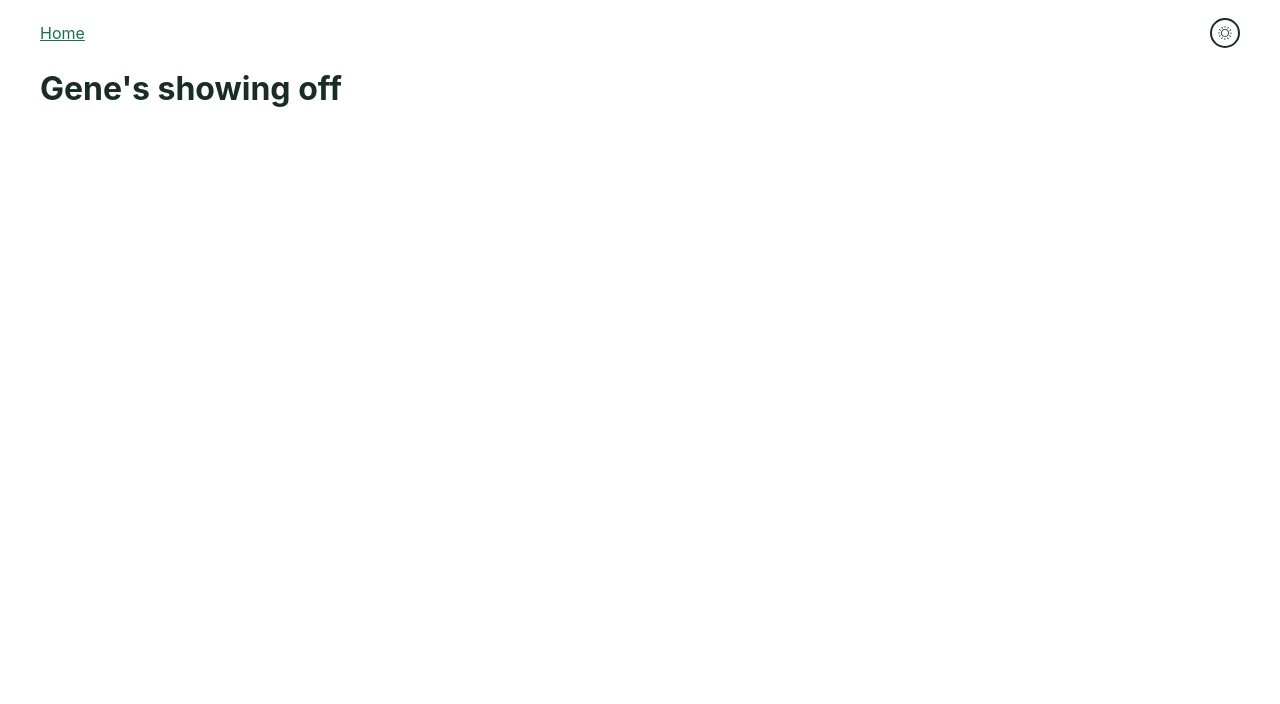
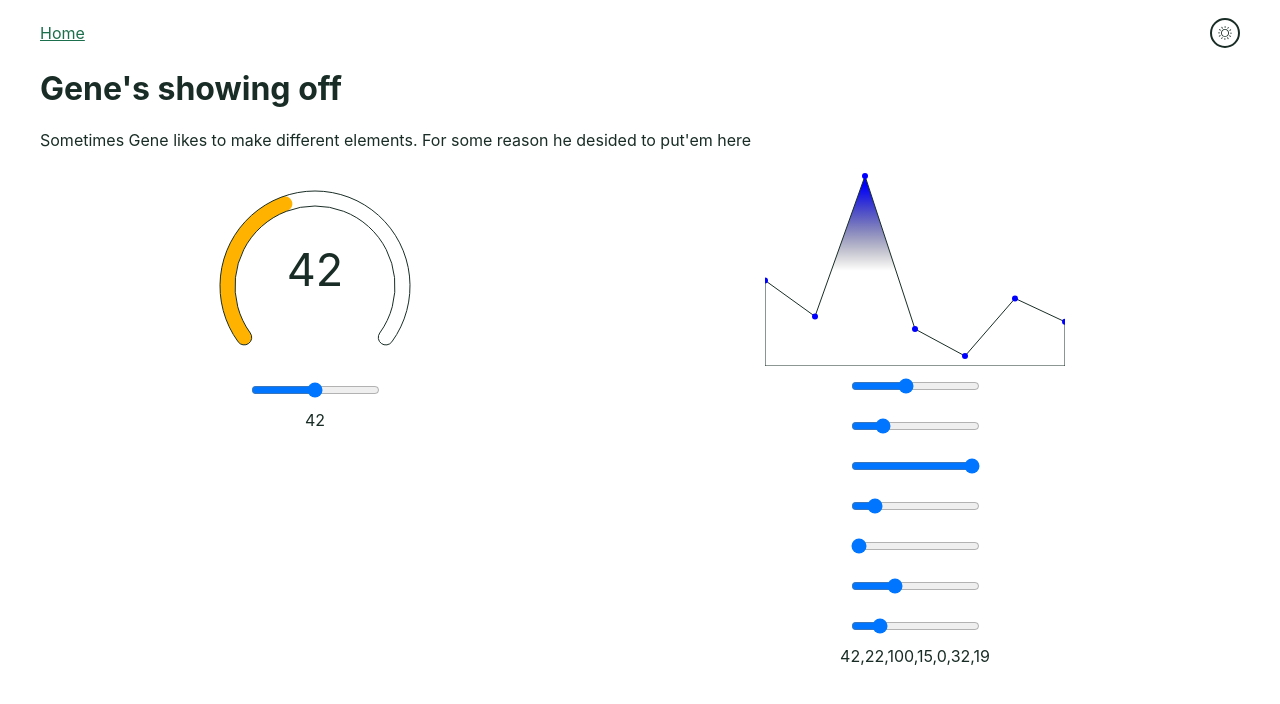
Before and after one commit to g4ps/website, a React (Create React App) app: page /showOff in a window 1280 px wide. Shown: the top 704 px of the page. Built offline with nearby package versions, Linux system fonts and the light colour scheme.

Commit message:
Finished a couple of elements

```diff
--- /dev/null
+++ b/src/components/ArchingRange/ArchingRange.jsx
@@ -0,0 +1,103 @@
+import styles from "./ArchingRange.module.scss";
+import {useMemo, useCallback} from 'react';
+
+// eslint-disable-next-line
+import Boop from '../Boop/Boop.jsx';
+
+const tupleToString = (t) => {
+    return "" + t[0] + " " + t[1];
+};
+
+//Size of the resulting svg
+const size = 200;
+//center of the circle
+const center = [100, 120];
+//Fraction of the circle filled
+const circleFill = 0.7;
+//Radius of the resulting arch
+const rad = 95;
+//Thickness of the circle
+const thickness = 15;
+//Color of the letter and the outline
+const outlineTextColor = "var(--text-color)";
+
+const ArchingRange = ({min, max, value}) => {
+
+    const currFraction = useMemo(() => {
+        //Converting value to fraction
+        return (value - min) / (max - min);
+    }, [min, max, value]);
+
+    const fillColor = useMemo(() => {
+        //color of the arch
+        return `hsl(${currFraction * 100}, 100%, 50%)`;
+    }, [currFraction]);
+
+    const isLargeFlag = useCallback((fr) => {
+        //in svgs we gotta have something called 'large-flag'. This thing takes care of this
+        return circleFill * fr > .5 ? 1 : 0;
+    }, []);
+
+    const fracToAng = useCallback((frac) => {
+        //converts fraction to angle
+        return (frac * circleFill  + ((1 - circleFill) / 2)) * 2 * Math.PI;
+    }, []);
+
+    const fracToPosition = useCallback((frac, rad) => {
+        //converts fraction to a position in SVg
+        const ang = fracToAng(frac);
+        return [Math.sin(-ang) * rad + center[0],
+                Math.cos(ang) * rad + center[1]];
+    }, [fracToAng]);
+
+    const fracToPath = useCallback((frac) => {
+        //returns a string of the path of the arch with respect to the given fraction
+        return `M ${tupleToString(fracToPosition(0, rad))}
+                A ${thickness/2} ${thickness/2}, 0, 0, 0, ${tupleToString(fracToPosition(0, rad - thickness))},
+                A ${rad - thickness} ${rad - thickness}, 1, ${isLargeFlag(frac)}, 1,
+                         ${tupleToString(fracToPosition(frac, rad - thickness))}
+                A ${thickness/2} ${thickness/2}, 1, 1, 0, ${tupleToString(fracToPosition(frac, rad))},
+                A ${rad} ${rad}, 0, ${isLargeFlag(frac)}, 0, ${tupleToString(fracToPosition(0, rad))},
+                `;
+    }, [fracToPosition, isLargeFlag]);
+
+
+    const getPath = useMemo(() => {
+        //value arch
+        return fracToPath(currFraction);
+    }, [fracToPath, currFraction]);
+
+    const getFullPath = useMemo(() => {
+        //full arch, used for the outline
+        return fracToPath(1);
+    }, [fracToPath]);
+
+    //There's some debugging things still in the return clause, maybe gonna use'em later
+    return (
+        <div className={styles.archingRange}>
+          <svg widht={size} height={size}>
+            <linearGradient id="Gradient1">
+              <stop stopColor="red" offset="0" />
+              {/* <stop stopColor="" offset="50" /> */}
+            </linearGradient>
+            {/* <circle cx={center[0]} cy={center[1]} r="800" fill="white"/> */}
+            {/* <circle cx={center[0]} cy={center[1]} r={rad} stroke="grey"/> */}
+            {/* <circle cx={center[0]} cy={center[1]} r={rad - thickness} stroke="grey"/> */}
+            {/* {[0, 10, 80, 90, 100].map((i, pos) => */}
+            {/*     <Boop key={pos} center={fracToPosition(i / 100, 95)}/> */}
+            {/* )} */}
+            {/* {[0, 10, 80, 90, 100].map((i, pos) => */}
+            {/*     <Boop key={pos} center={fracToPosition(i / 100, 80)}/> */}
+            {/* )} */}
+            {/* <Boop center={fracToPosition(currFraction, 85)}/> */}
+            <path d={getPath} /* fill="green" */
+                  fill={fillColor} />
+            <path d={getFullPath} /* fill="green" */
+                  fill="transparent" stroke={outlineTextColor} />
+            <text x={center[0]} y={center[1]} fill={outlineTextColor} >{value}</text>
+          </svg>
+        </div>
+    );
+};
+
+export default ArchingRange;
--- /dev/null
+++ b/src/components/ArchingRange/ArchingRange.module.scss
@@ -0,0 +1,11 @@
+.archingRange {
+    svg {
+	fill: linear-gradient(#e66465, #9198e5);
+	width: 200px;
+	height: 200px;
+	text {
+	    text-anchor: middle;
+            font-size: 45px;
+	}
+    }
+}
--- /dev/null
+++ b/src/components/Boop/Boop.jsx
@@ -0,0 +1,8 @@
+const Boop = ({center, rad=5, fill="red"}) => {
+    //Simple boop
+    return (
+        <circle cx={center[0]} cy={center[1]} r={rad} fill={fill}/>
+    );
+};
+
+export default Boop;
--- /dev/null
+++ b/src/components/EvgGraph/EvgGraph.jsx
@@ -0,0 +1,68 @@
+// eslint-disable-next-line
+import Boop from '../Boop/Boop.jsx';
+
+import styles from './EvgGraph.module.scss';
+import {useMemo, useCallback} from 'react';
+
+const tupleToString = (t) => {
+    return "" + t[0] + " " + t[1];
+};
+
+//Size of the resulting svg
+const height = 200;
+const width = 300;
+const pad = 0.9;
+
+//Color of the letter and the outline
+const outlineTextColor = "var(--text-color)";
+
+const EvgGraph = ({data = []}) => {
+
+    const datumRange = useMemo(() => {
+        return [Math.min(...data), Math.max(...data)];
+        // eslint-disable-next-line
+    }, []);
+
+    const dataLength = useMemo(() => {
+        return data.length;
+        // eslint-disable-next-line
+    }, []);
+
+    const datumToSvgPos = useCallback((datum, ord) => {
+        const range = datumRange[1] - datumRange[0];
+        const yp = height - ((datum - datumRange[0]) / range * height) * pad
+              - (1 - pad) * height / 2;
+        const xp = width * ord / (dataLength - 1);
+        return [xp, yp];
+    }, [datumRange, dataLength]);
+
+    const svgPositions = useMemo(() => {
+        return data.map((i, pos) => datumToSvgPos(i, pos));
+    }, [data, datumToSvgPos]);
+
+    const graphPath = useMemo(() => {
+        let ret =  `M ${width} ${height} L 0 ${height} `;
+        svgPositions.forEach(i => {
+            ret += ` L ${tupleToString(i)} `;
+        });
+        ret += ` L ${width} ${height}  `;
+        return ret;
+    }, [svgPositions]);
+
+    return (
+        <div className={styles.evgGraph}>
+          <svg widht={width} height={height}>
+            <linearGradient id="myGradient" gradientTransform="rotate(90)">
+              <stop offset="5%" stop-color="blue" />
+              <stop offset="50%" stop-color="transparent" />
+            </linearGradient>
+            <path d={graphPath} fill="url(#myGradient)" stroke={outlineTextColor}/>
+            {svgPositions.map((i, pos) =>
+                <Boop key={pos} center={i} fill={"blue"} rad={3}/>
+            )}
+          </svg>
+        </div>
+    );
+};
+
+export default EvgGraph;
--- /dev/null
+++ b/src/components/EvgGraph/EvgGraph.module.scss
@@ -0,0 +1,5 @@
+.evgGraph {
+    display: inherit;
+    svg {
+    }
+}
--- a/src/components/Slider/Slider.jsx
+++ b/src/components/Slider/Slider.jsx
@@ -1,10 +1,10 @@
-import './Slider.scss';
+import styles from './Slider.module.scss';
 import {useMemo} from 'react';
 
-const Slider = ({min, max, value, setValue = () => {}}) => {
+const currHeight = 200;
+const bopHeight = 12;
 
-    const currHeight = 200;
-    const bopHeight = 12; //TODO: remove magic numbers;
+const Slider = ({min=0, max=100, value, setValue = () => {}}) => {
 
     const offc = useMemo(() => {
         const perc = (value - min) / (max - min);
@@ -20,24 +20,31 @@ const Slider = ({min, max, value, setValue = () => {}}) => {
         );
     }
 
-    return <div className="evgSlider">
-             <div className="bop"
+    return <div className={styles.evgSlider}>
+             <div className={styles.bop}
                   onClick={() => setValue(min)}
              />
              <div
-               className="inb"
+               className={styles.inb}
                style={{
                    height: (offc - bopHeight) + "px"
                }}
              />
-             <div className="bop"/>
              <div
-               className="inb"
+               draggable={true}
+               className={styles.bop}
+               onDrag={(e) => {
+                   console.log(e);
+               }}
+             >
+             </div>
+             <div
+               className={styles.inb}
                style={{
                    height: (currHeight - offc) + "px"
                }}
              />
-             <div className="bop"
+             <div className={styles.bop}
                   onClick={() => setValue(max)}
              />
            </div>;
--- a/src/pages/Contacts/Contacts.jsx
+++ b/src/pages/Contacts/Contacts.jsx
@@ -149,6 +149,9 @@ const Contacts = () => {
                <li>
                  <Link to='../graphBoard'>GraphBoard</Link>
                </li>
+               <li>
+                 <Link to='../showOff'>Some elements</Link>
+               </li>
              </ul>
              <p>
                Semi-professionally Gene's known as the Gene of all trades. He's got experience
--- a/src/pages/Home/Home.jsx
+++ b/src/pages/Home/Home.jsx
@@ -1,4 +1,4 @@
-import { Outlet, Link } from "react-router-dom";
+import { Link } from "react-router-dom";
 import "./Home.scss";
 
 const Home = () => {
@@ -6,11 +6,11 @@ const Home = () => {
         <div className="home">
           <h1>Mighty Gene's personal page</h1>
           <ul>
-            {/* <Link to="/showOff"> */}
-            {/*   <li> */}
-            {/*     Gene's showing off */}
-            {/*   </li> */}
-            {/* </Link> */}
+            <Link to="/showOff">
+              <li>
+                Gene's showing off
+              </li>
+            </Link>
             <Link to="/graphBoard">
               <li>
                 GraphBoard
--- a/src/pages/ShowOff/ShowOff.jsx
+++ b/src/pages/ShowOff/ShowOff.jsx
@@ -1,9 +1,67 @@
+import {useState, useCallback} from 'react';
+import ArchingRange from '../../components/ArchingRange/ArchingRange.jsx';
+import EvgGraph from '../../components/EvgGraph/EvgGraph.jsx';
+import "./ShowOff.scss";
+
+const min = 0;
+const max = 100;
+
+const GraphShowOff = ({children}) => {
+    const [value, setValue] = useState([42, 22, 100, 15, 0, 32, 19]);
+
+    const changeValue = useCallback((pos, val) => {
+        setValue(value.map((i, p) => p === pos ? val : i));
+    }, [value]);
+
+    return (
+        <div className="numericalShowOff">
+          <EvgGraph data={value}/>
+          {value.map((i, pos) =>
+              <input
+                key={pos}
+                type="range"
+                value={value[pos]}
+                onInput={(e) => changeValue(pos, e.target.value)}
+              />
+          )}
+          <div>
+            {value.toString()}
+          </div>
+        </div>
+    );
+};
+
+const NumericalShowOff = ({children}) => {
+    const [value, setValue] = useState(42);
+
+    return (
+        <div className="numericalShowOff">
+          <ArchingRange min={min} max={max} value={value}/>
+          <input
+            type="range"
+            onInput={(e) => setValue(e.target.value)}
+          />
+          <div>
+            {value}
+          </div>
+        </div>
+    );
+};
+
 const ShowOff = () => {
     return (
-        <div>
+        <div className="showOff">
           <h1>Gene's showing off</h1>
+          <p>
+            Sometimes Gene likes to make different elements. For some reason he desided to
+            put'em here
+          </p>
+          <div className="gallery">
+            <NumericalShowOff/>
+            <GraphShowOff/>
+          </div>
         </div>
     );
-}
+};
 
 export default ShowOff;
--- /dev/null
+++ b/src/pages/ShowOff/ShowOff.scss
@@ -0,0 +1,18 @@
+.showOff {
+    .gallery {
+	display: flex;
+	width: 100%;
+	flex-direction: row;
+	flex-wrap: wrap;
+	justify-content: space-around;
+    }
+    .numericalShowOff {
+	max-width: 300px;
+	display: flex;
+	flex-direction: column;
+	align-items: center;
+	input {
+	    margin: 12px 0;
+	}
+    }
+}
```
Also changed, not shown: src/components/Slider/Slider.module.scss (renamed from src/components/Slider/Slider.scss).
